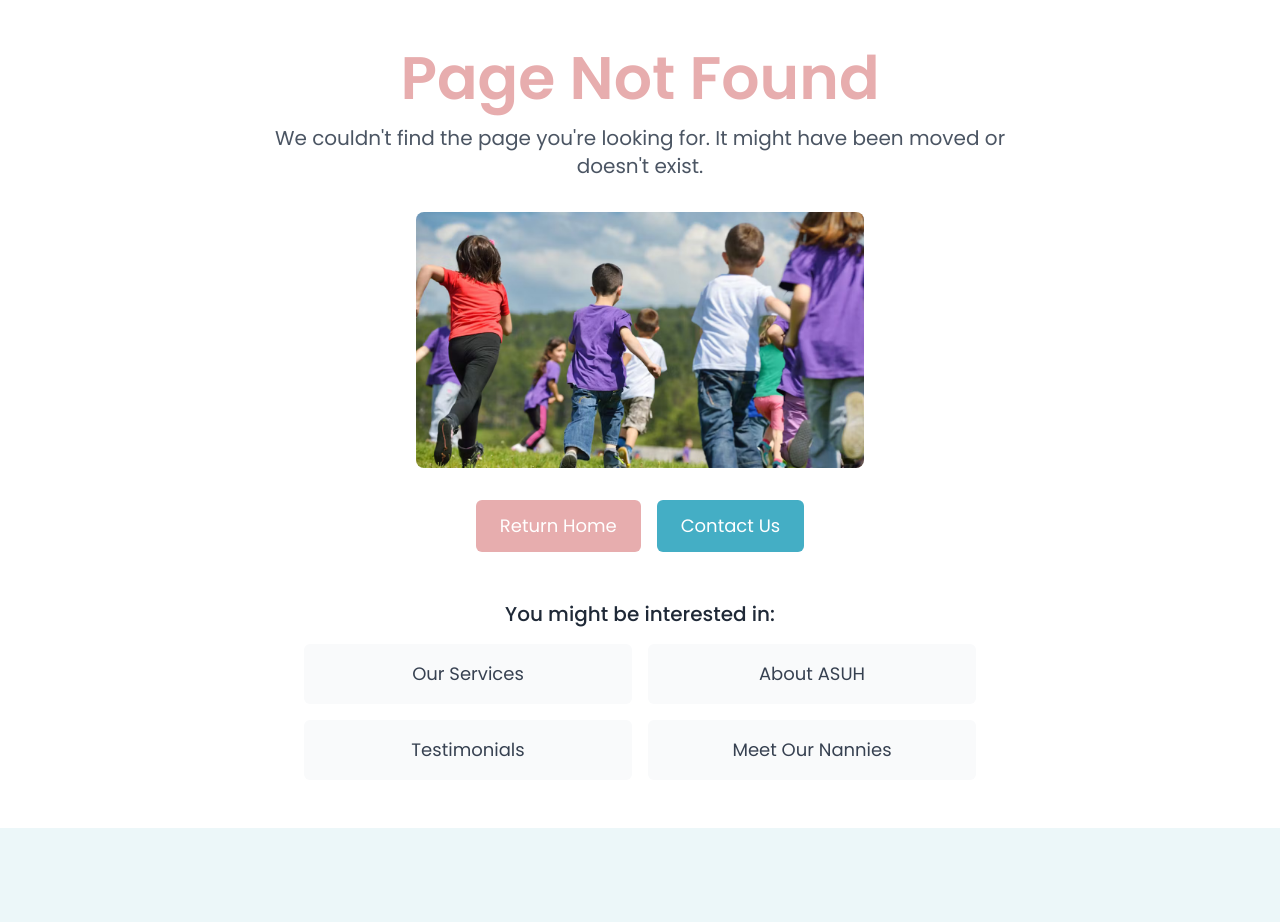
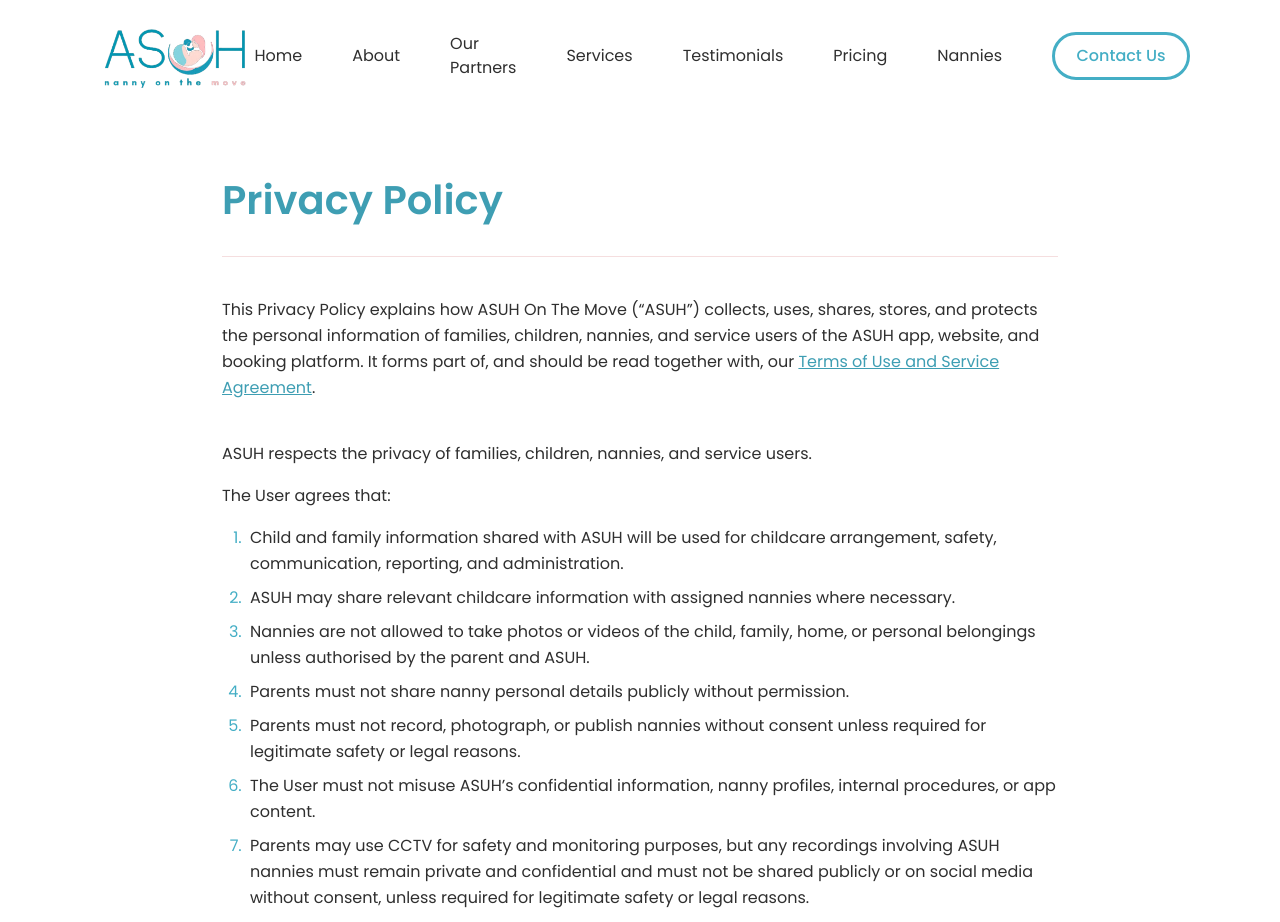
Before and after one commit to Hype580/asuhonthemove, a Next.js app: page /privacy-policy in a window 1280 px wide. Before the commit this address had no page. Shown: the top 922 px of the page. Built offline with nearby package versions, Linux system fonts and the light colour scheme.

Commit message:
Add Privacy etc

```diff
--- /dev/null
+++ b/src/app/privacy-policy/page.tsx
@@ -0,0 +1,29 @@
+import Navbar from '@/components/Navbar';
+import PrivacyContent from '@/components/PrivacyContent';
+import { Metadata } from 'next';
+
+export const metadata: Metadata = {
+  title: 'Privacy Policy | ASUH On The Move',
+  description:
+    'The ASUH On The Move Privacy Policy explaining how we collect, use, share, store, and protect personal data across the ASUH app, website, and booking platform in Brunei.',
+  alternates: {
+    canonical: '/privacy-policy',
+  },
+  openGraph: {
+    title: 'Privacy Policy | ASUH On The Move',
+    description:
+      'How ASUH On The Move collects, uses, and protects your personal data.',
+    url: 'https://asuhonthemove.com/privacy-policy',
+  },
+};
+
+export default function PrivacyPolicyPage() {
+  return (
+    <>
+      <Navbar />
+      <main className="pt-20 lg:pt-28">
+        <PrivacyContent />
+      </main>
+    </>
+  );
+}
--- a/src/components/Footer.tsx
+++ b/src/components/Footer.tsx
@@ -144,12 +144,19 @@ const Footer: React.FC = () => {
             </div>
 
             {/* Legal Links */}
-            <div className="flex justify-center mt-6">
+            <div className="flex justify-center items-center gap-4 mt-6">
               <Link
                 href="/terms"
                 className={cn(typographyStyles, 'text-[14px] text-[#3E9EB3] hover:opacity-80 transition-opacity')}
               >
                 Terms of Use
+              </Link>
+              <span className="text-[#3E9EB3]/40">|</span>
+              <Link
+                href="/privacy-policy"
+                className={cn(typographyStyles, 'text-[14px] text-[#3E9EB3] hover:opacity-80 transition-opacity')}
+              >
+                Privacy Policy
               </Link>
             </div>
           </div>
--- /dev/null
+++ b/src/components/PrivacyContent.tsx
@@ -0,0 +1,58 @@
+import { Poppins } from 'next/font/google';
+import { cn } from '@/lib/utils';
+import { termsContent } from '@/data/termsContent';
+import { renderBlock, termsBodyText } from './TermsContent';
+
+const poppins = Poppins({
+  subsets: ['latin'],
+  weight: ['300', '400', '500', '600'],
+});
+
+// The privacy policy reuses the "Privacy, Confidentiality, and Data Protection"
+// section from the Terms of Use so both stay in sync (single source: termsContent.json).
+const privacySection = termsContent.sections.find(
+  (s) => s.id === 'privacy-confidentiality-and-data-protection'
+);
+
+const PrivacyContent = () => {
+  return (
+    <section className="w-full bg-white">
+      <div className="max-w-[900px] mx-auto px-4 sm:px-6 md:px-8 py-12 lg:py-16">
+        {/* Header */}
+        <div className="mb-10 pb-8 border-b border-[#E7ADAE]/40">
+          <h1
+            className={cn(
+              poppins.className,
+              'text-[28px] lg:text-[40px] font-[600] leading-[120%] text-[#3E9EB3]'
+            )}
+          >
+            Privacy Policy
+          </h1>
+        </div>
+
+        {/* Intro */}
+        <div className="mb-10">
+          <p className={cn(termsBodyText, 'mb-4')}>
+            This Privacy Policy explains how ASUH On The Move (&ldquo;ASUH&rdquo;) collects, uses,
+            shares, stores, and protects the personal information of families, children, nannies,
+            and service users of the ASUH app, website, and booking platform. It forms part of, and
+            should be read together with, our{' '}
+            <a href="/terms" className="text-[#3E9EB3] underline hover:opacity-80">
+              Terms of Use and Service Agreement
+            </a>
+            .
+          </p>
+        </div>
+
+        {/* Privacy section content */}
+        {privacySection && (
+          <div className="mb-10">
+            {privacySection.blocks.map((block, i) => renderBlock(block, i))}
+          </div>
+        )}
+      </div>
+    </section>
+  );
+};
+
+export default PrivacyContent;
--- a/src/components/TermsContent.tsx
+++ b/src/components/TermsContent.tsx
@@ -7,7 +7,7 @@ const poppins = Poppins({
   weight: ['300', '400', '500', '600'],
 });
 
-const bodyText = cn(
+export const termsBodyText = cn(
   poppins.className,
   'text-[15px] lg:text-[16px]',
   'font-[400]',
@@ -15,7 +15,9 @@ const bodyText = cn(
   'text-[#2F2F2F]'
 );
 
-function renderBlock(block: TermsBlock, index: number) {
+const bodyText = termsBodyText;
+
+export function renderBlock(block: TermsBlock, index: number) {
   switch (block.type) {
     case 'paragraph':
       return (
```
